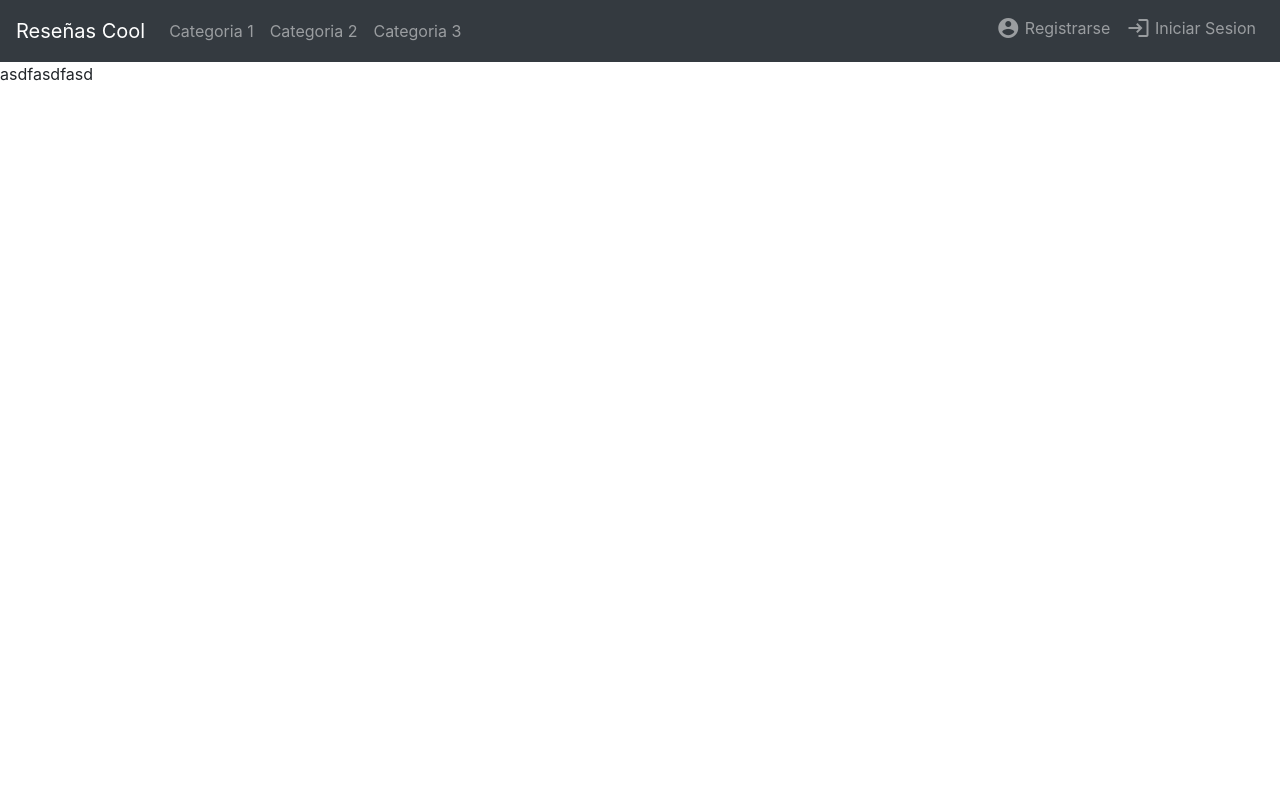
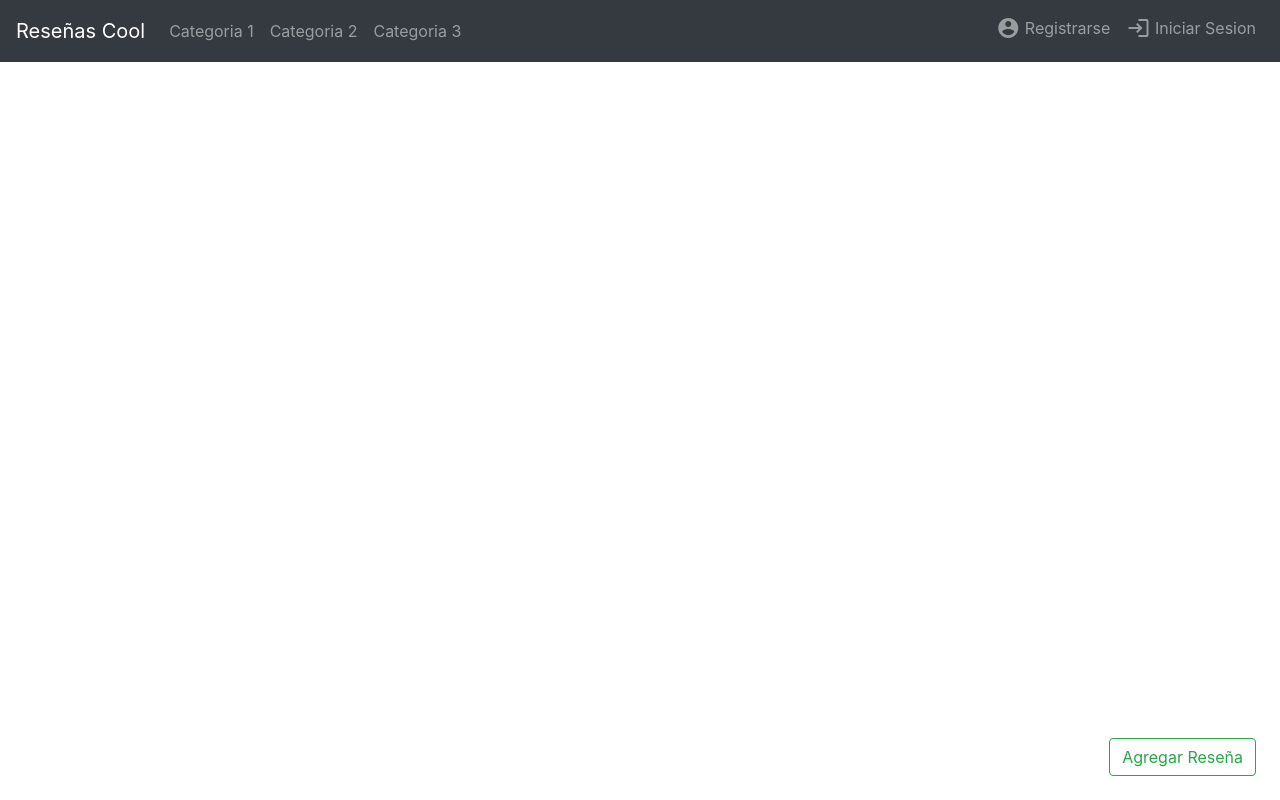
Before and after one commit to DCC-CC4401/2023-1-Grupo-3, a Django app: page / in a window 1280 px wide. Run offline with Django 4.2, Linux system fonts and the light colour scheme; data comes from the database, SQL or seed files in the repository; data that the repository does not hold is empty.

Commit message:
se agrega el boton Agregar Reseña

```diff
--- a/resenas_cool/inicio/templates/inicio/inicio.html
+++ b/resenas_cool/inicio/templates/inicio/inicio.html
@@ -58,8 +58,10 @@
             {% endfor %}
         </div>
     </div>
-    <div class="position-absolute jus">
-        asdfasdfasd
+    <div class="fixed-bottom d-flex justify-content-end mb-4 mr-4">
+        <button type="button" class="btn btn-outline-success">
+            Agregar Reseña
+        </button>
     </div>
 
     <script src="https://code.jquery.com/jquery-3.4.1.slim.min.js"
```
